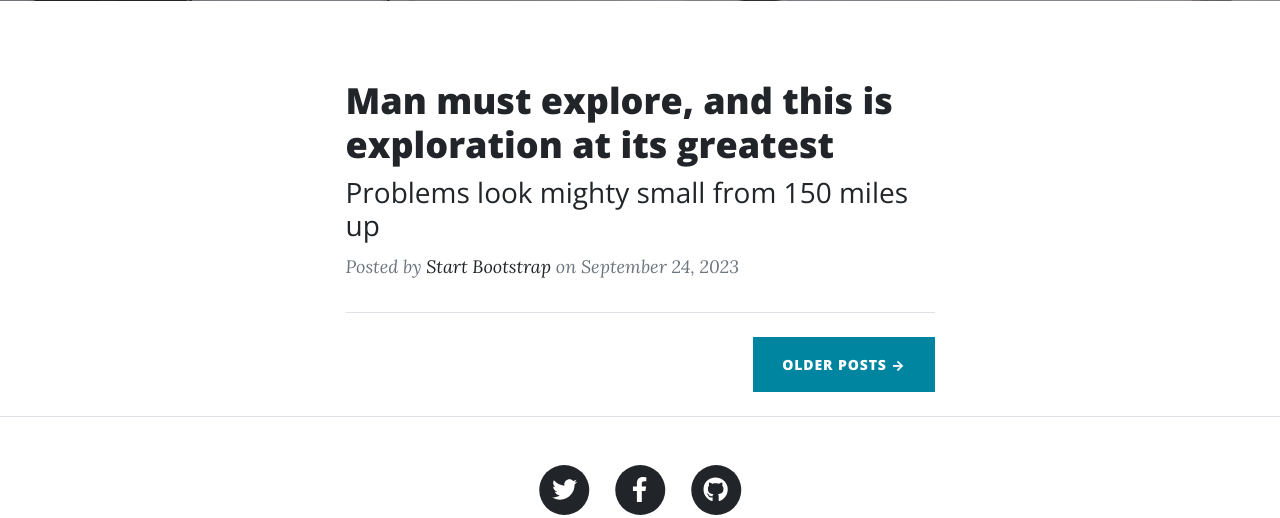
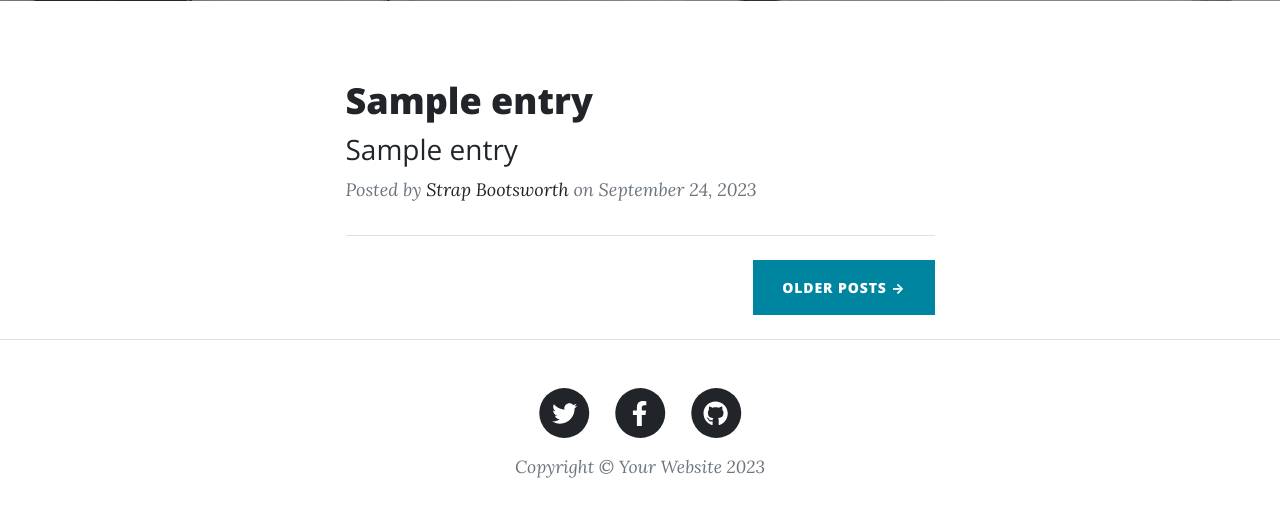
Before and after one commit to Ozzletroll/bootstrap-blog-demo, a Flask app: template templates/index.html in a window 1280 px wide. Shown: the part 531-1049 px from the top of the page. After the commit the page ends 1009 px from the top, so only its background shows below. Run offline with Flask 3, Linux system fonts and the light colour scheme; the template is opened without the code that fills it: most values are stand-ins (such as "Sample title", 1, 10 or a date in 2020); some libraries are stand-ins or nearby versions.

Commit message:
Add for loop to show blog titles and subtitles

```diff
--- a/templates/index.html
+++ b/templates/index.html
@@ -36,15 +36,17 @@
         <div class="container px-4 px-lg-5">
             <div class="row gx-4 gx-lg-5 justify-content-center">
                 <div class="col-md-10 col-lg-8 col-xl-7">
-                    <!-- Post preview-->
+
+                    {% for entry in blog_data %}
+                        <!-- Blog entry-->
                         <div class="post-preview">
                             <a href="post.html">
-                            <h2 class="post-title">Man must explore, and this is exploration at its greatest</h2>
-                            <h3 class="post-subtitle">Problems look mighty small from 150 miles up</h3>
+                                <h2 class="post-title">{{ entry["title"] }}</h2>
+                                <h3 class="post-subtitle">{{ entry["subtitle"] }}</h3>
                             </a>
                             <p class="post-meta">
                                 Posted by
-                            <a href="#!">Start Bootstrap</a>
+                                <a href="#!">Strap Bootsworth</a>
                                 on September 24, 2023
                             </p>
                         </div>
@@ -52,7 +54,26 @@
                         <hr class="my-4" />
                         <!-- Pager-->
                         <div class="d-flex justify-content-end mb-4"><a class="btn btn-primary text-uppercase" href="#!">Older Posts →</a></div>
+                    {% endfor %}
                 </div>
+
+
+
+
+
+
+
+
+
+
+
+
+
+
+
+
+
+
             </div>
         </div>
         <!-- Footer-->
```
Lines whose indentation alone changed are shown as unchanged.
